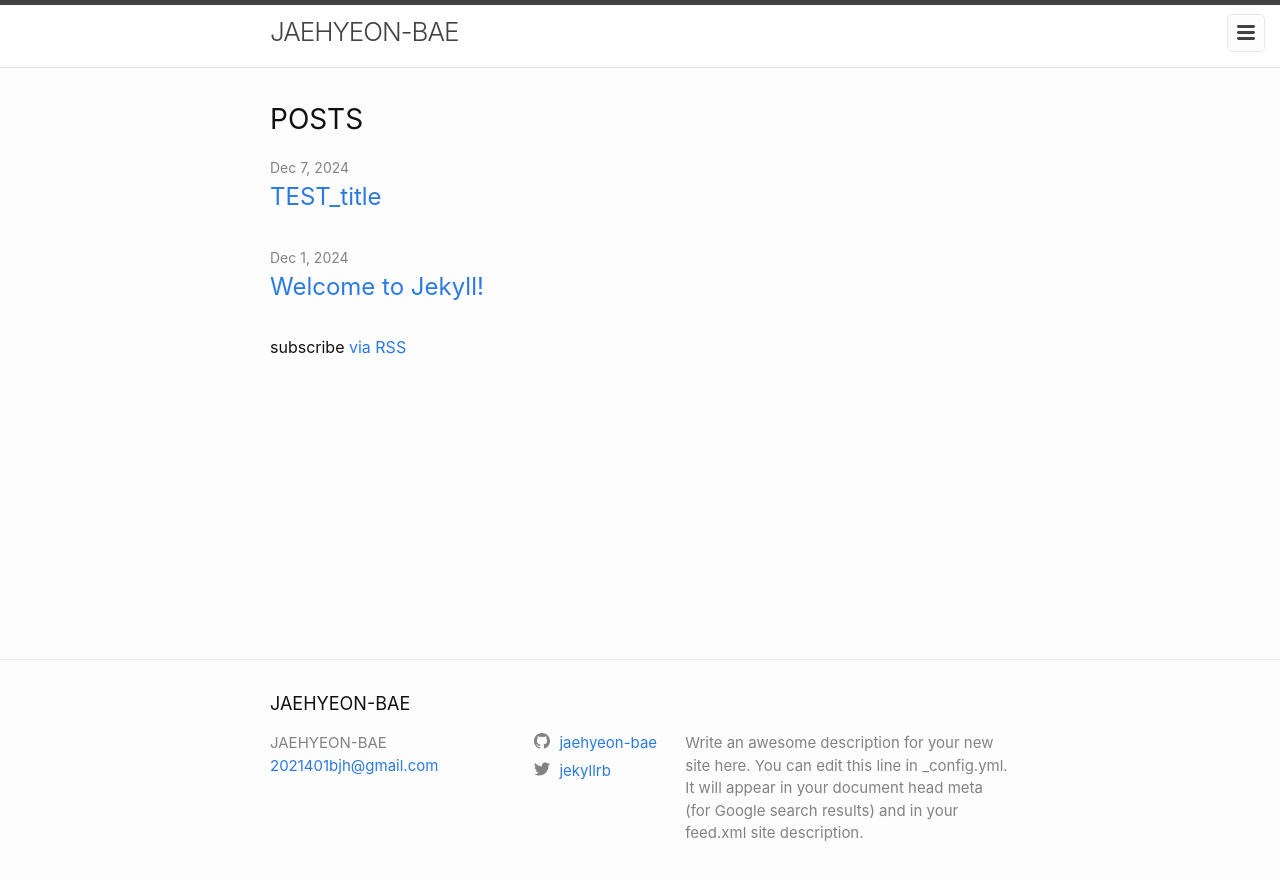
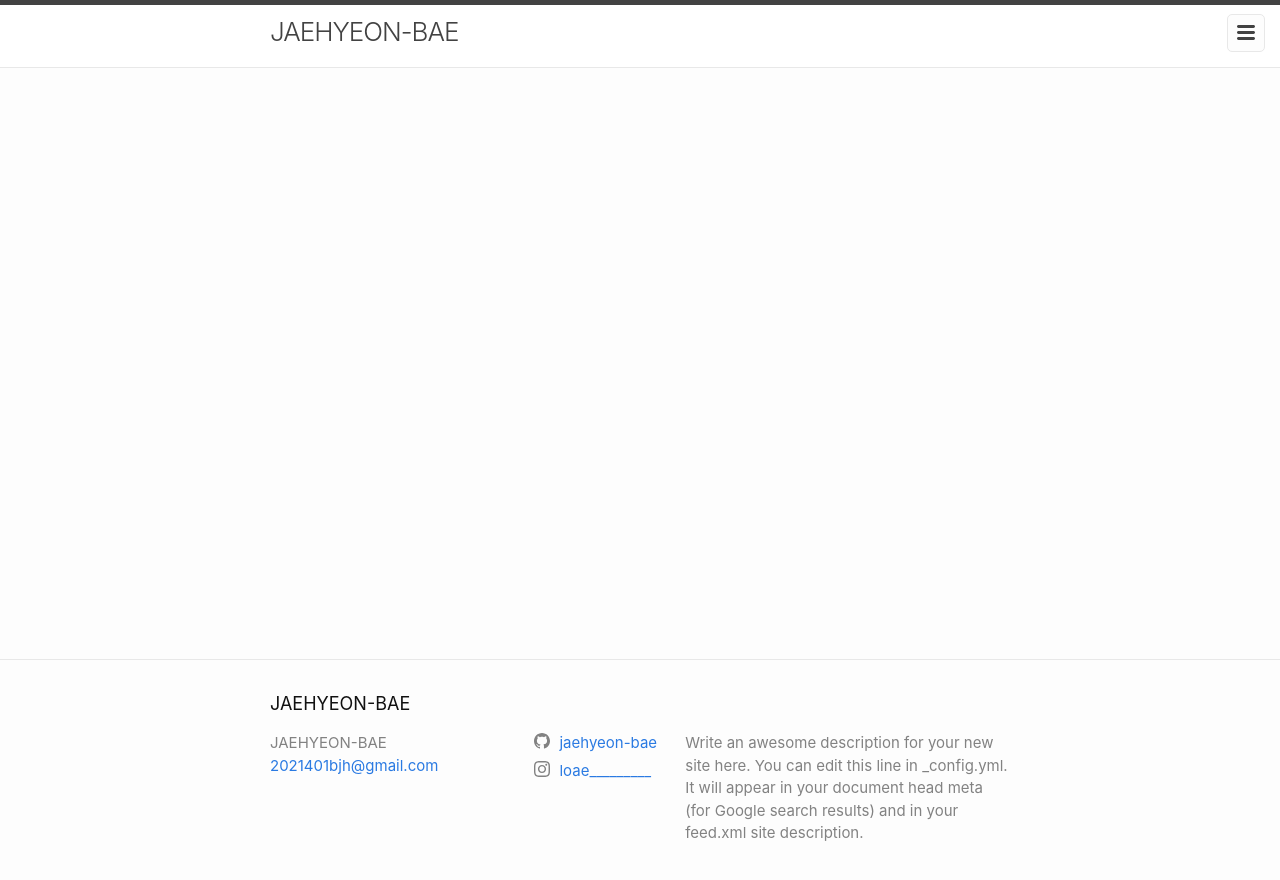
Before and after one commit to JAEHYEON-BAE/jaehyeon-bae.github.io, a Jekyll site: the page built from index.markdown, in a window 1280 px wide. Shown: the top 880 px of the page. Built offline with Jekyll 4.4.1, drawn with Linux system fonts in a browser that asks for light colours.

Commit message:
241208_1727(??)

```diff
--- a/_config.yml
+++ b/_config.yml
@@ -26,8 +26,9 @@ description: >- # this means to ignore newlines until "baseurl:"
   Google search results) and in your feed.xml site description.
 baseurl: "" # the subpath of your site, e.g. /blog
 url: "" # the base hostname & protocol for your site, e.g. http://example.com
-twitter_username: jekyllrb
+
 github_username:  jaehyeon-bae
+instagram_username: loae_________
 
 # Build settings
 # theme: minima
@@ -39,9 +40,6 @@ sass:
   sass_dir: _sass
   style: expanded
   output_style: expanded
-
-output:
-  - _site/assets/css/main.css
 
 
 
--- a/_layouts/home.html
+++ b/_layouts/home.html
@@ -9,7 +9,7 @@ layout: default
 
   {{ content }}
 
-  {%- if site.posts.size > 0 -%}
+  <!-- {%- if site.posts.size > 0 -%}
     <h2 class="post-list-heading">{{ page.list_title | default: "POSTS" }}</h2>
     <ul class="post-list">
       {%- for post in site.posts -%}
@@ -29,6 +29,6 @@ layout: default
     </ul>
 
     <p class="rss-subscribe">subscribe <a href="{{ "/feed.xml" | relative_url }}">via RSS</a></p>
-  {%- endif -%}
+  {%- endif -%} -->
 
 </div>
--- a/_sass/_layout.scss
+++ b/_sass/_layout.scss
@@ -105,6 +105,7 @@
       color: #fff;
       transition: color 0.5s ease;
       transition: background 0.5s ease;
+      text-decoration-line: none;
     }
   }
 }
--- a/assets/main.css
+++ b/assets/main.css
@@ -312,6 +312,7 @@ table td {
   color: #fff;
   transition: color 0.5s ease;
   transition: background 0.5s ease;
+  text-decoration-line: none;
 }
 
 /**
@@ -458,6 +459,10 @@ table td {
   .post-content h4 {
     font-size: 18px;
   }
+}
+
+.home {
+  overflow: hidden;
 }
 
 /**
```
Also changed, not shown: jekyll_posts.markdown (added, +7 -0 lines), LICENSE.txt (deleted), README.md (deleted), 1 other file.
